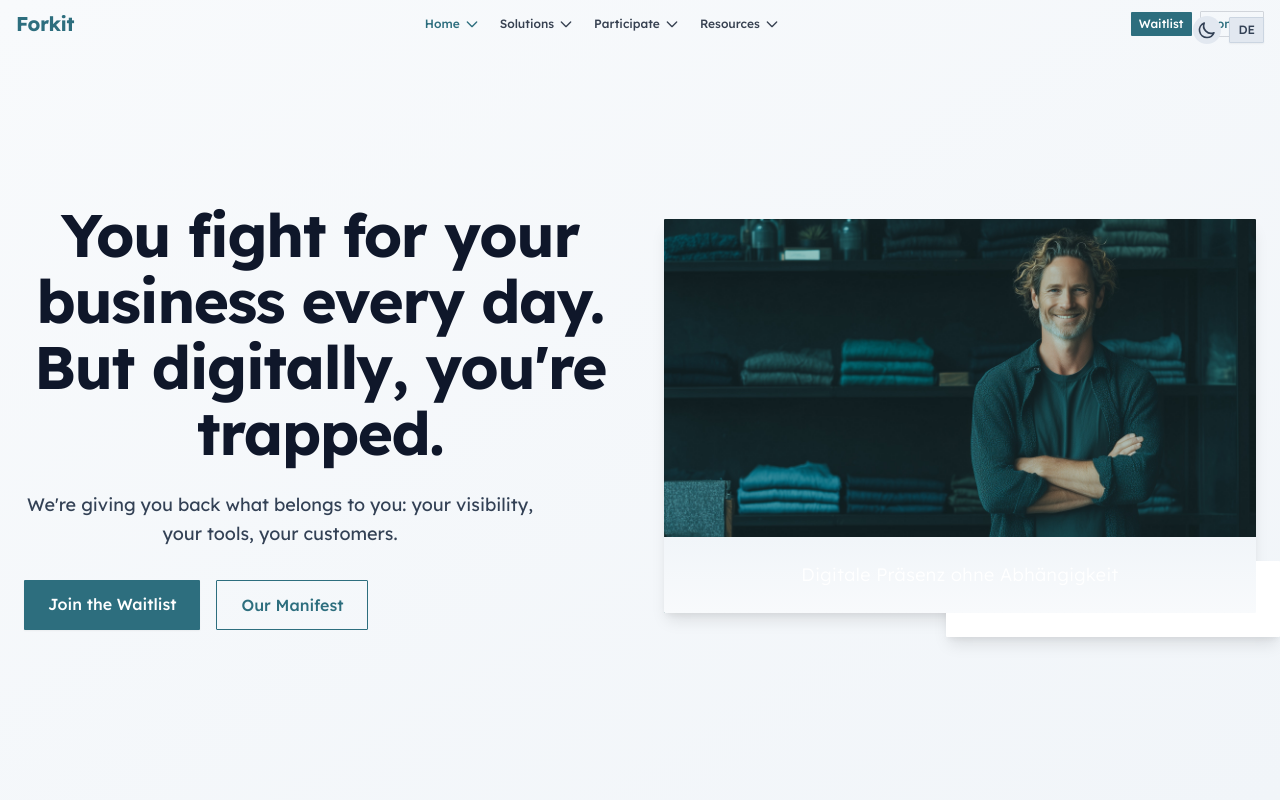
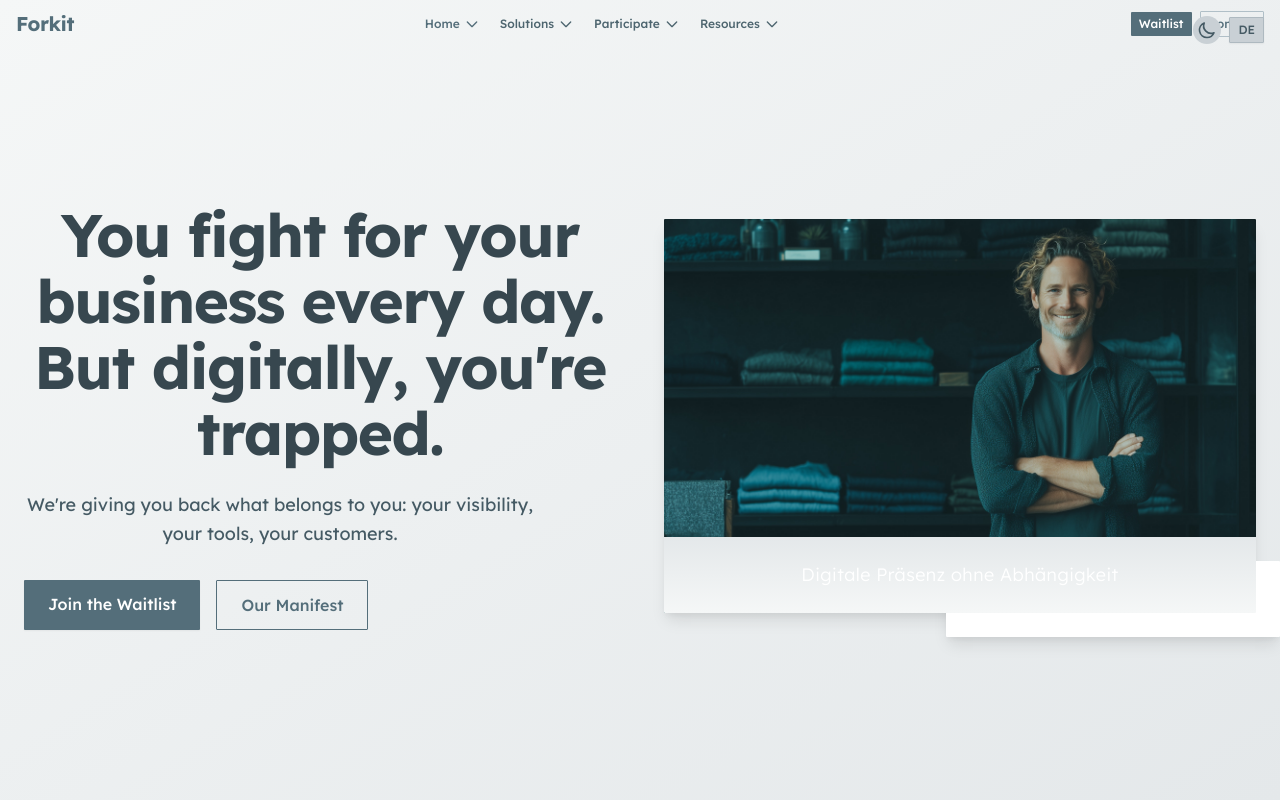
Before and after one commit to densenden/forkit, a React (Create React App) app: page / in a window 1280 px wide. Shown: the top 800 px of the page. Built offline with nearby package versions, Linux system fonts and the light colour scheme.

Commit message:
Create new elegant bluish-gray slate color scheme

```diff
--- a/src/index.css
+++ b/src/index.css
@@ -11,6 +11,7 @@ body {
     sans-serif;
   -webkit-font-smoothing: antialiased;
   -moz-osx-font-smoothing: grayscale;
+  @apply bg-slate-50 dark:bg-slate-900 text-slate-800 dark:text-slate-100;
 }
 
 code {
@@ -27,7 +28,7 @@ code {
 
   /* Default heading styles */
   h1, h2, h3, h4, h5, h6 {
-    @apply font-lexend font-semibold;
+    @apply font-lexend font-semibold text-slate-800 dark:text-slate-100;
   }
 
   h1 {
@@ -61,24 +62,24 @@ code {
 @layer components {
   /* Text on images needs to be lightweight and bright */
   .text-on-image {
-    @apply font-lexend font-light text-white tracking-wide;
+    @apply font-lexend font-light text-white tracking-wide drop-shadow-md;
   }
 
   .text-on-image-heading {
-    @apply font-lexend font-semibold text-white tracking-wide;
+    @apply font-lexend font-semibold text-white tracking-wide drop-shadow-md;
   }
 
   /* Headline styles */
   .headline-hero {
-    @apply font-lexend font-bold text-4xl sm:text-5xl lg:text-6xl text-slate-900 dark:text-gray-100 leading-tight tracking-tight;
+    @apply font-lexend font-bold text-4xl sm:text-5xl lg:text-6xl text-slate-800 dark:text-slate-100 leading-tight tracking-tight;
   }
 
   .headline-section {
-    @apply font-lexend font-semibold text-3xl sm:text-4xl text-slate-900 dark:text-gray-100 leading-tight;
+    @apply font-lexend font-semibold text-3xl sm:text-4xl text-slate-800 dark:text-slate-100 leading-tight;
   }
 
   .headline-subsection {
-    @apply font-lexend font-medium text-2xl sm:text-3xl text-slate-800 dark:text-gray-200 leading-snug;
+    @apply font-lexend font-medium text-2xl sm:text-3xl text-slate-700 dark:text-slate-200 leading-snug;
   }
 
   /* Body text styles */
@@ -147,35 +148,61 @@ code {
 
   /* Cards and boxes with lower contrast in dark mode */
   .card {
-    @apply bg-white dark:bg-zinc-800 rounded shadow-sm;
+    @apply bg-white dark:bg-slate-800 rounded border border-slate-100 dark:border-slate-700 shadow-sm;
   }
 
   .box {
-    @apply bg-slate-50 dark:bg-zinc-800 rounded p-4;
+    @apply bg-slate-50 dark:bg-slate-800 rounded p-4 border border-slate-100 dark:border-slate-700;
+  }
+
+  /* Form elements in new color scheme */
+  .form-input {
+    @apply bg-white dark:bg-slate-800 border border-slate-200 dark:border-slate-700
+    rounded-sm px-4 py-2 w-full focus:ring-1 focus:ring-primary-500 focus:border-primary-500
+    dark:focus:ring-primary-400 dark:focus:border-primary-400;
+  }
+
+  .form-label {
+    @apply block text-sm font-medium text-slate-700 dark:text-slate-300 mb-1;
+  }
+
+  .btn {
+    @apply inline-flex items-center justify-center px-4 py-2 border border-transparent
+    rounded-sm text-sm font-medium text-white bg-primary-600 hover:bg-primary-700
+    focus:outline-none focus:ring-2 focus:ring-offset-2 focus:ring-primary-500 transition-colors;
+  }
+
+  .btn-secondary {
+    @apply bg-slate-600 hover:bg-slate-700 focus:ring-slate-500;
+  }
+
+  .btn-outline {
+    @apply bg-transparent text-primary-600 border-primary-600
+    hover:bg-primary-50 dark:hover:bg-slate-800 dark:text-primary-400 dark:border-primary-400;
   }
 }
 
 /* Dark mode adjustments */
 .dark {
   --tw-bg-opacity: 1;
-  background-color: rgb(23 23 23 / var(--tw-bg-opacity));
-  color: rgb(229 229 229 / 1);
+  background-color: rgb(15 23 42 / var(--tw-bg-opacity));
+  color: rgb(241 245 249 / 1);
 }
 
 /* Box shadows and cards for dark mode */
 .dark .card,
 .dark .box-shadow,
 .dark .bg-white {
-  @apply bg-zinc-800 border-zinc-700;
+  @apply bg-slate-800 border-slate-700;
 }
 
 /* Override any white backgrounds in dark mode */
 .dark .bg-white {
-  @apply bg-zinc-800 !important;
+  @apply bg-slate-800 !important;
 }
 
 .dark .border-white {
-  @apply border-zinc-700 !important;
+  @apply border-slate-700 !important;
 }
 
 /* Image sections should be large and impactful */
--- a/tailwind.config.js
+++ b/tailwind.config.js
@@ -21,62 +21,76 @@ module.exports = {
         '7xl': ['4.5rem', { lineHeight: '1.05' }],
       },
       colors: {
-        // Moderatere Kontraste für die Farbpalette
+        // Elegant bluish-gray slate color palette
         'primary': {
-          DEFAULT: '#2D6E7E',
-          50: '#EBF3F5',
-          100: '#D7E7EC',
-          200: '#B0CFD8',
-          300: '#8CC5D9', // Adjusted for better dark mode visibility
-          400: '#629FB1',
-          500: '#3B879E',
-          600: '#2D6E7E', // Default ist jetzt 600
-          700: '#246173',
-          800: '#1B5462',
-          900: '#124651',
-          950: '#0A2F39',
+          DEFAULT: '#546E7A',
+          50: '#F5F7F8',
+          100: '#E1E7EA',
+          200: '#C2CDD3',
+          300: '#A3B3BC',
+          400: '#8499A5',
+          500: '#65808E',
+          600: '#546E7A', // Default is 600
+          700: '#435861',
+          800: '#334249',
+          900: '#222C30',
+          950: '#131719',
         },
-        'amber': {
-          DEFAULT: '#F59E0B',
-          50: '#FFFBEB',
-          100: '#FEF3C7',
-          200: '#FDE68A',
-          300: '#FCD34D',
-          400: '#FBBF24',
-          500: '#F59E0B',
-          600: '#D97706',
-          700: '#B45309',
-          800: '#92400E',
-          900: '#78350F',
-          950: '#451A03',
+        'accent': {
+          DEFAULT: '#607D8B',
+          50: '#F1F3F4',
+          100: '#E2E6E9',
+          200: '#C5CED3',
+          300: '#A9B5BD',
+          400: '#8D9DA7',
+          500: '#718591',
+          600: '#607D8B', // Default is 600
+          700: '#4D6571',
+          800: '#3B4D57',
+          900: '#28343C',
+          950: '#1A2228',
+        },
+        'slate': {
+          DEFAULT: '#455A64',
+          50: '#F5F7F7',
+          100: '#E4E8EA',
+          200: '#C9D0D5',
+          300: '#AEB9C0',
+          400: '#93A2AB',
+          500: '#788B96',
+          600: '#617580',
+          700: '#455A64', // Default is 700
+          800: '#37474F',
+          900: '#263238',
+          950: '#1C2427',
+        },
+        'gray': {
+          DEFAULT: '#607D8B',
+          50: '#F5F7F8',
+          100: '#E9EDF0',
+          200: '#CED8DE',
+          300: '#B0BFC7',
+          400: '#92A6B1',
+          500: '#748D9B',
+          600: '#607D8B',
+          700: '#4D656F',
+          800: '#394A52',
+          900: '#263036',
+          950: '#191F23',
         },
         'zinc': {
-          DEFAULT: '#71717A',
-          50: '#FAFAFA',
-          100: '#F4F4F5',
-          200: '#E4E4E7',
-          300: '#D4D4D8',
-          400: '#A1A1AA',
-          500: '#71717A',
-          600: '#52525B',
-          700: '#3F3F46',
-          800: '#27272A',
-          900: '#18181B',
-          950: '#09090B',
-        },
-        'slate': {
-          DEFAULT: '#475569',
-          50: '#F8FAFC',
-          100: '#F1F5F9',
-          200: '#E2E8F0',
-          300: '#CBD5E1',
-          400: '#94A3B8',
-          500: '#64748B',
-          600: '#475569',
-          700: '#334155',
-          800: '#1E293B',
-          900: '#0F172A',
-          950: '#020617',
+          DEFAULT: '#546E7A',
+          50: '#F5F7F8',
+          100: '#E4E8EB',
+          200: '#C4CED3',
+          300: '#A3B4BC',
+          400: '#829AA5',
+          500: '#62808E',
+          600: '#546E7A',
+          700: '#435861',
+          800: '#334249',
+          900: '#222C30',
+          950: '#131719',
         },
       },
       borderRadius: {
```
